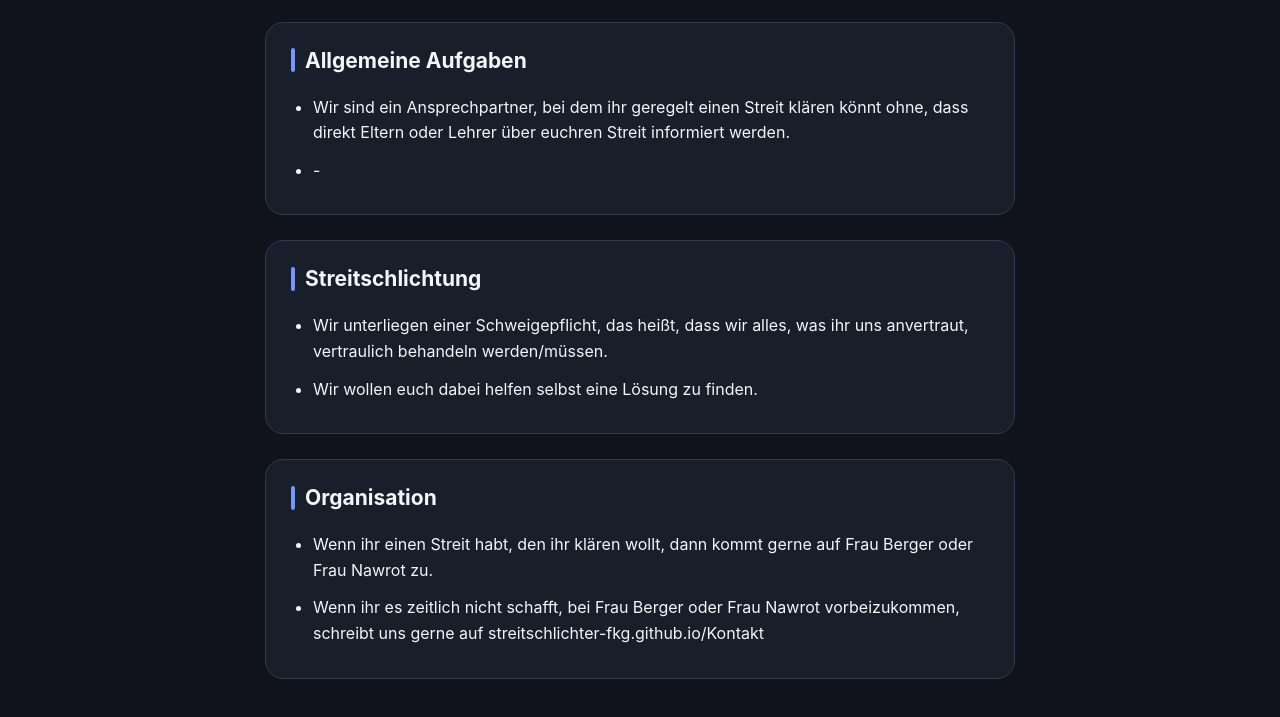
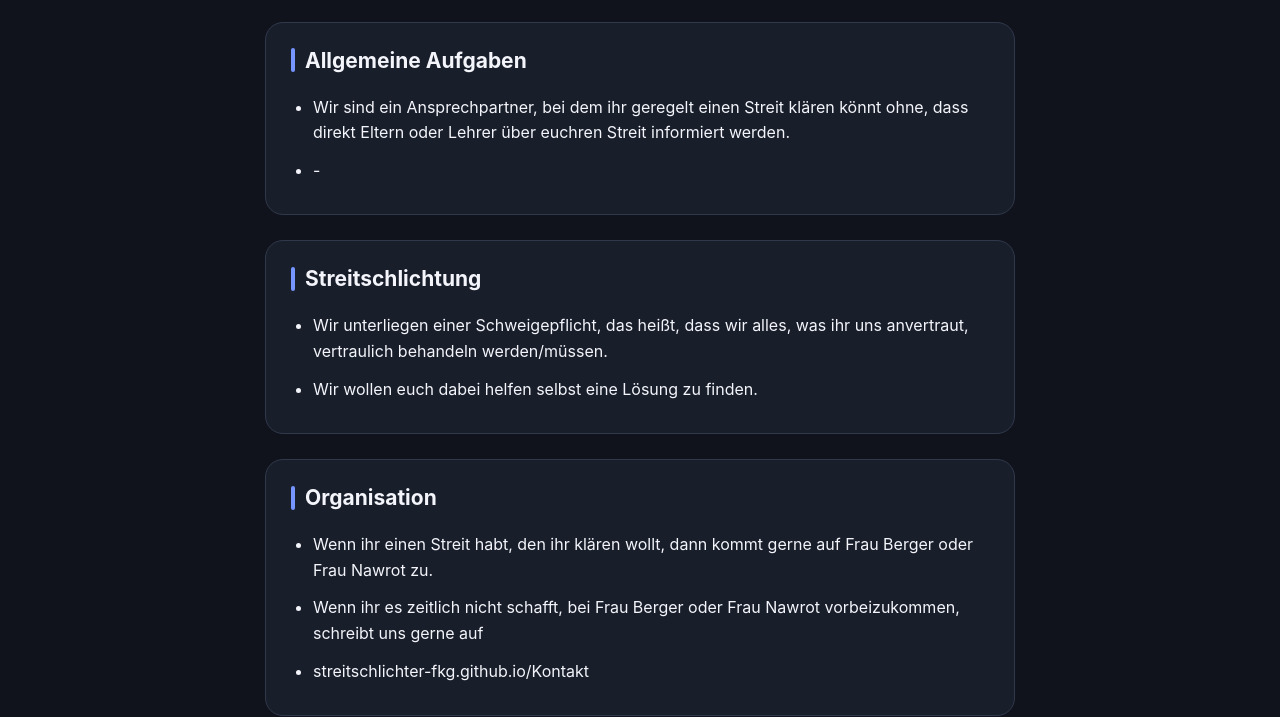
Before and after one commit to streitschlichter-fkg/Aufgaben, a plain HTML site: page index.html in a window 1280 px wide. Shown: the part 252-969 px from the top of the page. Drawn offline with Linux system fonts and the light colour scheme.

Commit message:
Fix HTML list item for contact link

```diff
--- a/index.html
+++ b/index.html
@@ -184,7 +184,7 @@ a {
 
     <ul>
       <li>Wenn ihr einen Streit habt, den ihr klären wollt, dann kommt gerne auf Frau Berger oder Frau Nawrot zu.</li>
-      <li>Wenn ihr es zeitlich nicht schafft, bei Frau Berger oder Frau Nawrot vorbeizukommen, schreibt uns gerne auf streitschlichter-fkg.github.io/Kontakt</li>
+      <li>Wenn ihr es zeitlich nicht schafft, bei Frau Berger oder Frau Nawrot vorbeizukommen, schreibt uns gerne auf <li>streitschlichter-fkg.github.io/Kontakt</li></li>
     </ul>
   </section>
 
```
